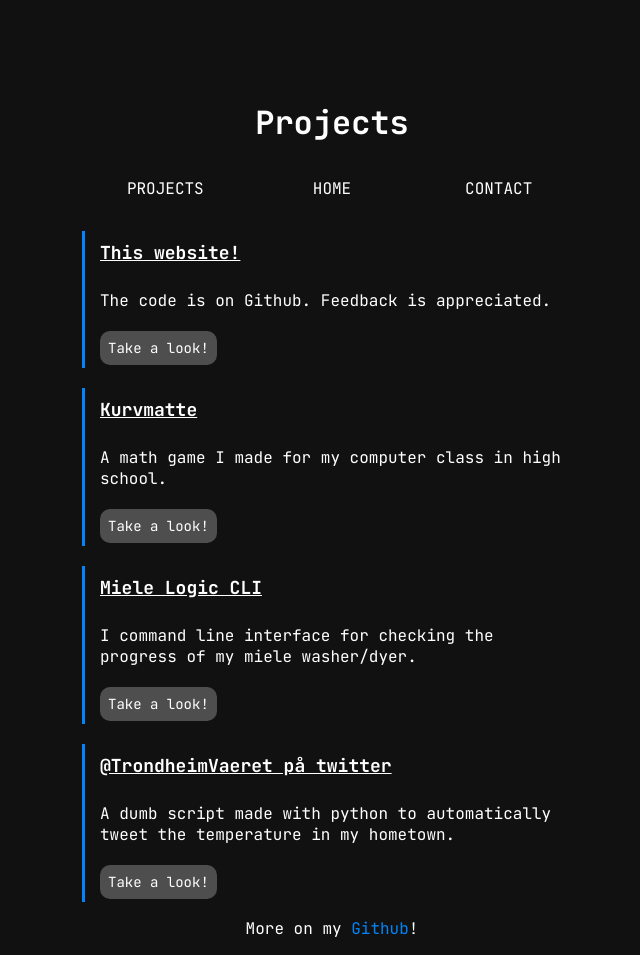
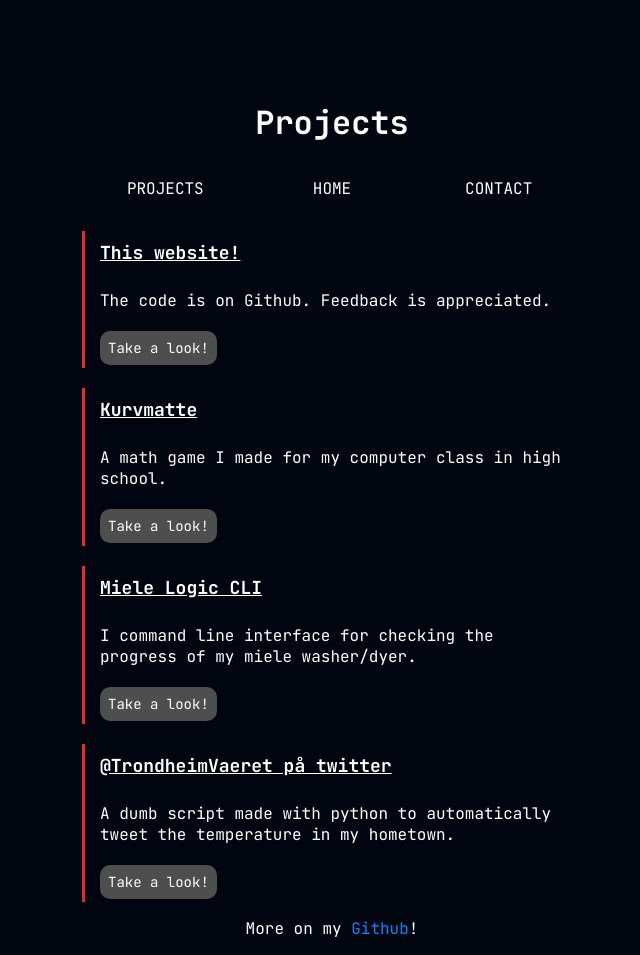
Before and after one commit to lordolem/omfj.no, a PHP site: page /projects in a window 1280 px wide. Shown: the whole page, without its empty margins (308-948 px from the left). Run offline with PHP 8.4, Linux system fonts and the light colour scheme.

Commit message:
changed colors

```diff
--- a/styles/main.css
+++ b/styles/main.css
@@ -2,7 +2,7 @@
 
 html, body {
     font-family: 'JetBrains Mono', monospace;
-    background-color: #111111;
+    background-color: #010510;
     color: white;
     margin: 0;
 }
--- a/styles/projects.css
+++ b/styles/projects.css
@@ -1,5 +1,5 @@
 .projects-list div {
-    border-left: 3px solid #0085FA;
+    border-left: 3px solid #e6292b;
     padding: 10px 15px;
 }
 
```
